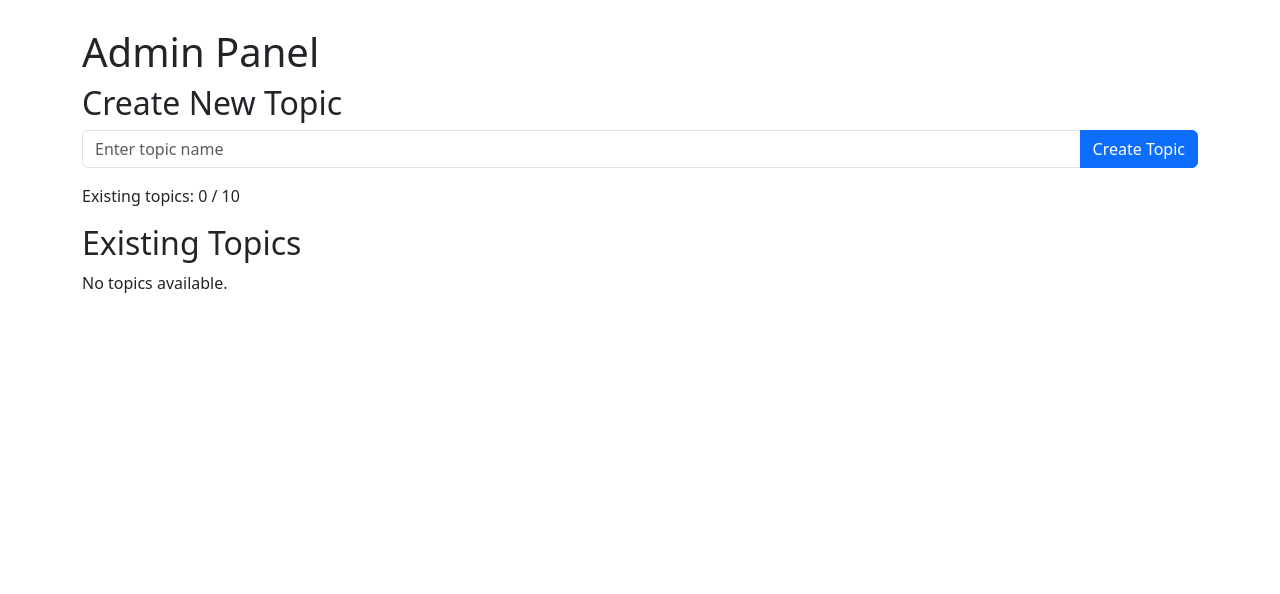
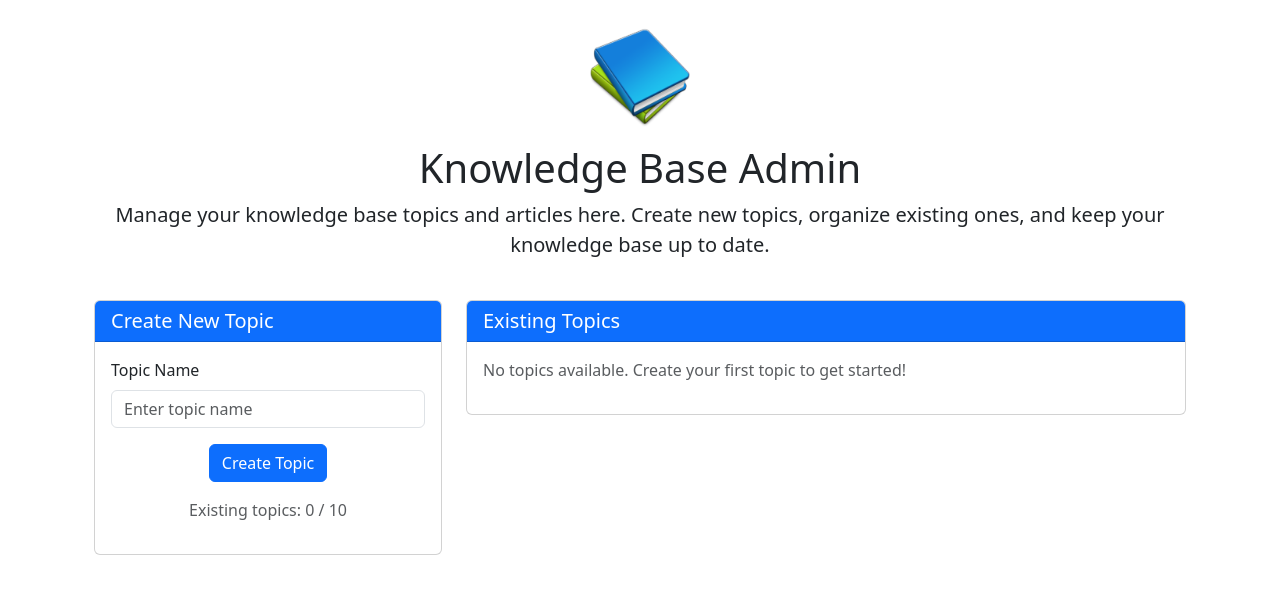
Before and after one commit to joegiglio/cursor2-kb, a Flask app: page /admin in a window 1280 px wide. Shown: the part 56-650 px from the top of the page. Run offline with Flask 3, Linux system fonts and the light colour scheme; some libraries are stand-ins or nearby versions.

Commit message:
Basic topic creation layout

```diff
--- a/templates/admin.html
+++ b/templates/admin.html
@@ -1,6 +1,21 @@
 {% extends "base.html" %}
 {% block content %}
-<h1>Admin Panel</h1>
+<style>
+    .card {
+        transition: box-shadow 0.3s ease-in-out;
+    }
+    .card:hover {
+        box-shadow: 0 5px 15px rgba(0,0,0,0.1);
+    }
+</style>
+<div class="container mt-4">
+    <div class="row mb-4">
+        <div class="col-12 text-center">
+            <img src="{{ url_for('static', filename='images/book-icon.png') }}" alt="Knowledge Base Icon" width="100">
+            <h1 class="mt-3">Knowledge Base Admin</h1>
+            <p class="lead">Manage your knowledge base topics and articles here. Create new topics, organize existing ones, and keep your knowledge base up to date.</p>
+        </div>
+    </div>
 
     {% with messages = get_flashed_messages(with_categories=true) %}
       {% if messages %}
@@ -12,30 +27,50 @@
       {% endif %}
     {% endwith %}
 
-<h2>Create New Topic</h2>
+    <div class="row">
+        <!-- Left Column: Create New Topic -->
+        <div class="col-md-4">
+            <div class="card">
+                <div class="card-header bg-primary text-white">
+                    <h2 class="h5 mb-0">Create New Topic</h2>
+                </div>
+                <div class="card-body">
                     <form action="{{ url_for('admin') }}" method="POST">
                         <input type="hidden" name="action" value="create">
-    <div class="input-group mb-3">
-        <input type="text" class="form-control" name="topic_name" placeholder="Enter topic name" maxlength="25" required {% if topic_count >= max_topics %}disabled{% endif %}>
-        <button class="btn btn-primary" type="submit" {% if topic_count >= max_topics %}disabled{% endif %}>Create Topic</button>
+                        <div class="mb-3">
+                            <label for="topic_name" class="form-label">Topic Name</label>
+                            <input type="text" class="form-control" id="topic_name" name="topic_name" placeholder="Enter topic name" maxlength="25" required {% if topic_count >= max_topics %}disabled{% endif %}>
+                        </div>
+                        <div class="text-center">
+                            <button type="submit" class="btn btn-primary" {% if topic_count >= max_topics %}disabled{% endif %}>Create Topic</button>
                         </div>
                     </form>
-<p>Existing topics: {{ topic_count }} / {{ max_topics }}</p>
+                    <p class="mt-3 text-muted text-center">Existing topics: {{ topic_count }} / {{ max_topics }}</p>
+                    {% if topic_count >= max_topics %}<p>You have created the maximum number of topics.{% endif %}
+                </div>
+            </div>
+        </div>
 
-<h2>Existing Topics</h2>
+        <!-- Right Column: Existing Topics -->
+        <div class="col-md-8">
+            <div class="card">
+                <div class="card-header bg-primary text-white">
+                    <h2 class="h5 mb-0">Existing Topics</h2>
+                </div>
+                <div class="card-body">
                     {% if topics %}
                         <ul class="list-group" id="sortable-topics">
                         {% for topic in topics %}
                             <li class="list-group-item d-flex justify-content-between align-items-center" data-id="{{ topic.id }}">
-            <span class="handle">&#9776;</span>
-            <a href="{{ url_for('admin_topic', topic_id=topic.id) }}">{{ topic.name }}</a>
-            <span class="badge bg-primary rounded-pill">{{ topic.articles|length }} / {{ max_articles }}</span>
+                                <span class="handle me-2" style="cursor: move;">&#9776;</span>
+                                <a href="{{ url_for('admin_topic', topic_id=topic.id) }}" class="flex-grow-1">{{ topic.name }}</a>
+                                <span class="badge bg-primary rounded-pill me-2">{{ topic.articles|length }} / {{ max_articles }} articles</span>
                                 <div>
-                <button class="btn btn-sm btn-primary" data-bs-toggle="modal" data-bs-target="#editModal{{ topic.id }}">Edit</button>
+                                    <button class="btn btn-sm btn-outline-primary" data-bs-toggle="modal" data-bs-target="#editModal{{ topic.id }}">Edit</button>
                                     <form action="{{ url_for('admin') }}" method="POST" class="d-inline">
                                         <input type="hidden" name="action" value="delete">
                                         <input type="hidden" name="topic_id" value="{{ topic.id }}">
-                    <button type="submit" class="btn btn-sm btn-danger" onclick="return confirm('Are you sure you want to delete this topic?')">Delete</button>
+                                        <button type="submit" class="btn btn-sm btn-outline-danger" onclick="return confirm('Are you sure you want to delete this topic?')">Delete</button>
                                     </form>
                                 </div>
                             </li>
@@ -68,8 +103,13 @@
                         {% endfor %}
                         </ul>
                     {% else %}
-    <p>No topics available.</p>
+                        <p class="text-muted">No topics available. Create your first topic to get started!</p>
                     {% endif %}
+                </div>
+            </div>
+        </div>
+    </div>
+</div>
 
 <script src="https://cdn.jsdelivr.net/npm/sortablejs@1.14.0/Sortable.min.js"></script>
 <script>
```
Also changed, not shown: static/images/book-icon.png (added). Lines whose indentation alone changed are shown as unchanged.
